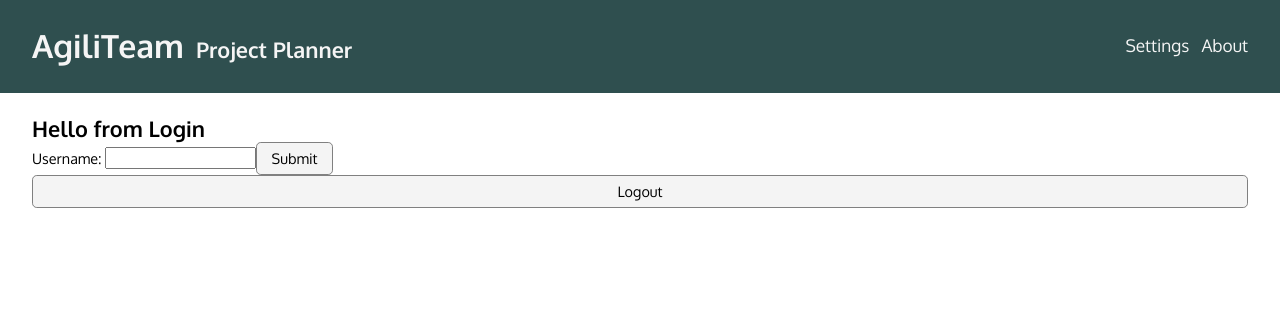
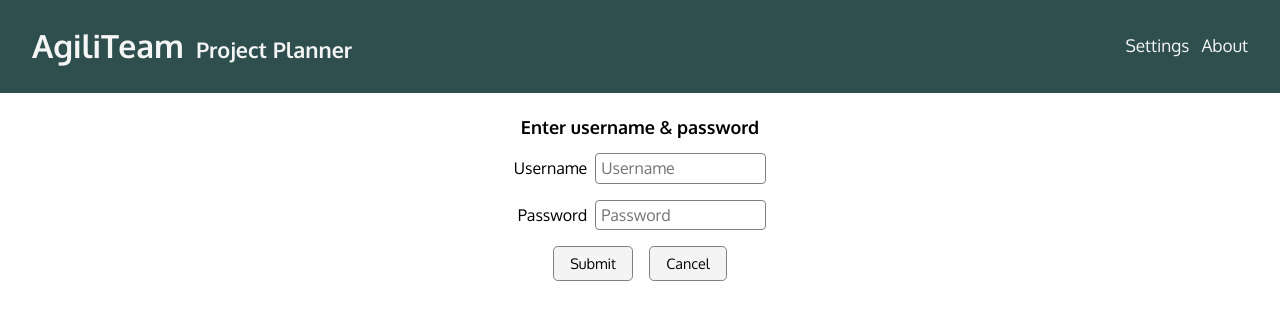
Before and after one commit to agiliteam-planner/agiliteam-front-end, a React (Create React App) app: page /login in a window 1280 px wide. Shown: the top 320 px of the page. Built offline with nearby package versions, Linux system fonts and the light colour scheme; no server answers.

Commit message:
login form and fetching of user info

```diff
--- a/src/App.js
+++ b/src/App.js
@@ -12,11 +12,11 @@ import Login from './components/Login';
 import './styles/App.css';
 
 function App() {
-	const [user, setUser] = useState();
+	const [user, setUser] = useState(null);
 
 	return (
 		<div className='app'>
-			<UserContext.Provider value={{ user, setUser }}>
+			<UserContext.Provider value={{ user }}>
 				<Navigation />
 				<main>
 					<Routes>
@@ -27,7 +27,7 @@ function App() {
 							element={<TaskDetails createNew={true} />}
 						/>
 						<Route path='/about' element={<About />} />
-						<Route path='/login' element={<Login />} />
+						<Route path='/login' element={<Login setUser={setUser}/>} />
 						<Route path='/settings' element={<Settings />} />
 					</Routes>
 				</main>
--- a/src/components/Login.js
+++ b/src/components/Login.js
@@ -1,44 +1,102 @@
 import React from 'react';
+import axios from 'axios';
+
 import { useContext, useState } from 'react';
+import { useNavigate, useMatch } from 'react-router-dom';
 import { UserContext } from '../context/UserContext';
 
-function Login(props) {
-	const { user, setUser } = useContext(UserContext);
-	const [formState, setFormState] = useState('');
+import '../styles/Login.css';
+
+function Login({ setUser }) {
+	const { user } = useContext(UserContext);
+	const navigate = useNavigate();
+
+	const initialState = {
+		username: '',
+		password: '',
+	};
+	const [formState, setFormState] = useState(initialState);
+	const [loading, setLoading] = useState(false);
+	const [error, setError] = useState('');
+
+	const baseUrl = process.env.REACT_APP_BACKEND_URL;
 
 	function handleChange(ev) {
-		// console.log(ev.target.value);
-		setFormState(ev.target.value);
+		setFormState({ ...formState, [ev.target.id]: ev.target.value });
 	}
 
 	function handleSubmit(ev) {
 		ev.preventDefault();
-		console.log(formState);
-		setUser({ username: formState });
-		console.log(user);
-		setFormState('');
+		console.log('submit:', formState);
+		validateUser(baseUrl);
+	}
+
+	async function validateUser(url) {
+		// get the user info from the database
+		setLoading(true)
+		try {
+			const res = await axios.get(`${url}/users?username=${formState.username}`);
+			if (res.status === 200) {
+				const fetchedUser = res.data[0];
+				console.log(res.data);
+				// setUsers(res.data);
+			} else {
+				setError('Could not get users data');
+				setLoading(false);
+			}
+		} catch (err) {
+			setError('Something went wrong. Please go back and try again.');
+			setLoading(false);
+			// console.log('error:', err.response.data);
+		}
 	}
 
 	function handleLogout(params) {
 		console.log('logout');
-		setUser({ username: '', lastLogIn: '' });
+		// setUser({ username: '', password: '' });
 	}
 
 	return (
-		<>
-			<form onSubmit={handleSubmit}>
-				<h2>Hello from Login</h2>
-				<label htmlFor='username'> Username: </label>
-				<input
-					id='username'
-					type='text'
-					required
-					onChange={handleChange}
-					value={formState}></input>
-				<button type='submit'>Submit</button>
+		<div className='login-wrapper'>
+			<form id='login-form' onSubmit={handleSubmit}>
+				<h2>Enter username & password</h2>
+				<div className='login-input'>
+					<label htmlFor='username'>Username</label>
+					<input
+						type='text'
+						placeholder='Username'
+						id='username'
+						required
+						pattern='[a-z0-9]{6,12}'
+						value={formState.username}
+						onChange={handleChange}
+					/>
+				</div>
+
+				<div className='login-input'>
+					<label htmlFor='password'>Password</label>
+					<input
+						type='password'
+						placeholder='Password'
+						required
+						id='password'
+						value={formState.password}
+						onChange={handleChange}
+					/>
+				</div>
 			</form>
-			<button onClick={handleLogout}>Logout</button>
-		</>
+			<div className='login-buttons'>
+				<button className='login-button' type='submit' form='login-form'>
+					Submit
+				</button>
+				<button
+					type='button'
+					className='login-button'
+					onClick={() => navigate(-1)}>
+					Cancel
+				</button>
+			</div>
+		</div>
 	);
 }
 
--- a/src/components/Users.js
+++ b/src/components/Users.js
@@ -9,9 +9,9 @@ function Users(props) {
 	const [users, setUsers] = useState([]);
 	const [edits, setEdits] = useState({});
 	const [editingUser, setEditingUser] = useState(null);
-
-	// const backendUrl = 'https://agiliteam-mern.herokuapp.com';
+	// const backendUrl = 'http://localhost:3111';
 	const backendUrl = process.env.REACT_APP_BACKEND_URL;
+	console.log(backendUrl);
 
 	// On initial mount
 	useEffect(() => {
@@ -20,6 +20,7 @@ function Users(props) {
 			try {
 				const response = await axios.get(`${backendUrl}/users`);
 				setUsers(response.data);
+				console.log(response.data);
 			} catch (error) {
 				// TODO: Handle errors for user
 				console.error(error);
--- /dev/null
+++ b/src/styles/Login.css
@@ -0,0 +1,39 @@
+.login-wrapper {
+    display: flex;
+    flex-direction: column;
+    align-items: center;
+}
+
+#login-form h2 {
+    font-size: 18px;
+    align-self: center;
+    padding-bottom: 8px;
+}
+
+#login-form {
+    display: flex;
+    flex-direction: column;
+    justify-content: center;
+    align-items: flex-end;
+}
+
+.login-input {
+    font-size: 16px;
+}
+
+.login-input input {
+    padding: 5px;
+    border-radius: 4px;
+    border: 1px solid gray;
+    margin: 8px;
+}
+
+.login-input label {
+    width: 100px;
+    padding-left: 8px;
+}
+
+.login-buttons button {
+    padding: 8px 16px;
+    margin: 8px;
+}
```
